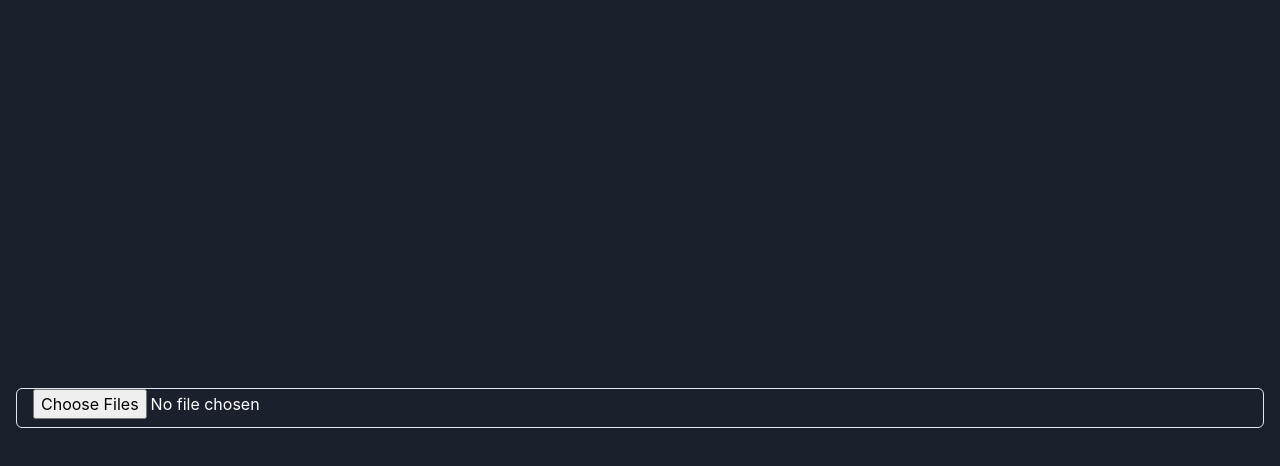
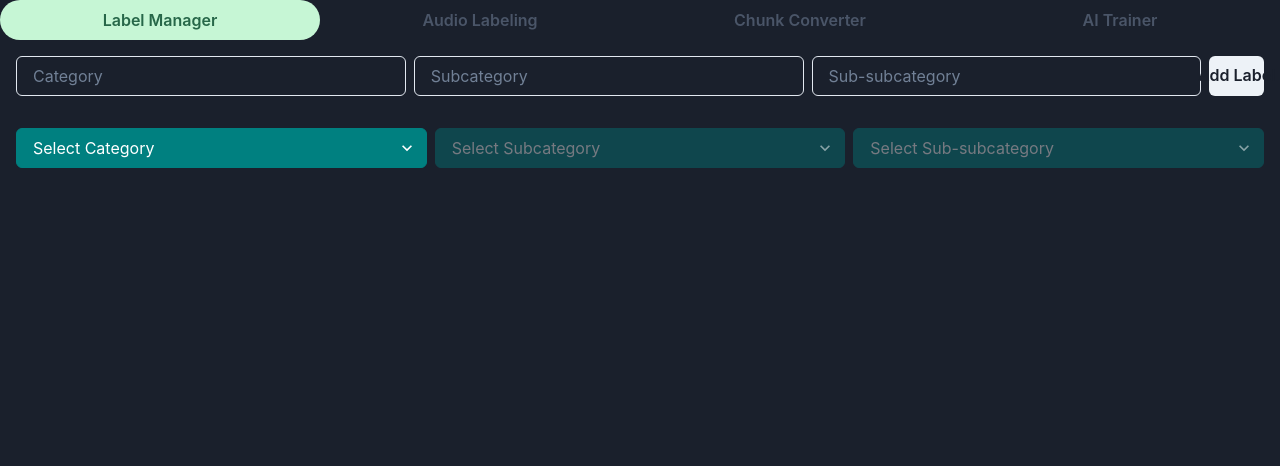
Before and after one commit to planetbridging/q4sound2ai, a React (Create React App) app in the folder front/: page /projects/1 in a window 1280 px wide. Shown: the top 466 px of the page. Built offline with nearby package versions, Linux system fonts and the light colour scheme; what @ffmpeg/ffmpeg would draw is missing.

Commit message:
added tabs and more
created label manager
fixed up the audio labeling
created theme

```diff
--- a/front/package.json
+++ b/front/package.json
@@ -19,6 +19,7 @@
     "react-icons": "^5.2.1",
     "react-router-dom": "^6.25.1",
     "react-scripts": "5.0.1",
+    "react-toastify": "^10.0.5",
     "wavesurfer-react": "^3.0.3",
     "wavesurfer.js": "^7.8.2",
     "web-vitals": "^2.1.4"
--- a/front/src/App.js
+++ b/front/src/App.js
@@ -1,12 +1,22 @@
 import React from "react";
 import { BrowserRouter as Router, Route, Routes } from "react-router-dom";
-import { ChakraProvider, Box } from "@chakra-ui/react";
+import { ChakraProvider, Box, extendTheme } from "@chakra-ui/react";
 import ObjHome from "./ObjHome";
 import ObjProject from "./ObjProject";
 
+const theme = extendTheme({
+  styles: {
+    global: {
+      body: {
+        color: "white",
+      },
+    },
+  },
+});
+
 function App() {
   return (
-    <ChakraProvider>
+    <ChakraProvider theme={theme}>
       <Router>
         <Box>
           <Routes>
--- /dev/null
+++ b/front/src/ObjLabelManager.js
@@ -0,0 +1,211 @@
+import React, { Component } from "react";
+import {
+  Box,
+  Input,
+  VStack,
+  Text,
+  Button,
+  HStack,
+  Select,
+  List,
+  ListItem,
+} from "@chakra-ui/react";
+
+class ObjLabelManager extends Component {
+  constructor(props) {
+    super(props);
+    this.state = {
+      category: "",
+      subcategory: "",
+      subsubcategory: "",
+      selectedCategory: "",
+      selectedSubcategory: "",
+      data: {},
+    };
+  }
+
+  handleCategoryChange = (event) => {
+    this.setState({ category: event.target.value });
+  };
+
+  handleSubcategoryChange = (event) => {
+    this.setState({ subcategory: event.target.value });
+  };
+
+  handleSubsubcategoryChange = (event) => {
+    this.setState({ subsubcategory: event.target.value });
+  };
+
+  handleSelectedCategoryChange = (event) => {
+    this.setState({
+      selectedCategory: event.target.value,
+      selectedSubcategory: "",
+    });
+  };
+
+  handleSelectedSubcategoryChange = (event) => {
+    this.setState({ selectedSubcategory: event.target.value });
+  };
+
+  addLabel = () => {
+    const { category, subcategory, subsubcategory, data } = this.state;
+
+    if (!category) return;
+
+    const newData = { ...data };
+
+    if (!newData[category]) {
+      newData[category] = {};
+    }
+
+    if (subcategory) {
+      if (!newData[category][subcategory]) {
+        newData[category][subcategory] = [];
+      }
+
+      if (subsubcategory) {
+        newData[category][subcategory].push(subsubcategory);
+      }
+    }
+
+    this.setState({
+      data: newData,
+      category: "",
+      subcategory: "",
+      subsubcategory: "",
+    });
+  };
+
+  renderNestedData = (data) => {
+    return (
+      <List spacing={3}>
+        {Object.keys(data).map((category) => (
+          <ListItem key={category}>
+            <Text fontWeight="bold">{category}</Text>
+            {typeof data[category] === "object" &&
+              this.renderNestedData(data[category])}
+            {Array.isArray(data[category]) && (
+              <List spacing={1} pl={4}>
+                {data[category].map((item) => (
+                  <ListItem key={item}>{item}</ListItem>
+                ))}
+              </List>
+            )}
+          </ListItem>
+        ))}
+      </List>
+    );
+  };
+
+  render() {
+    const {
+      category,
+      subcategory,
+      subsubcategory,
+      selectedCategory,
+      selectedSubcategory,
+      data,
+    } = this.state;
+
+    const subcategories = selectedCategory
+      ? Object.keys(data[selectedCategory] || {})
+      : [];
+    const subsubcategories =
+      selectedCategory && selectedSubcategory
+        ? data[selectedCategory][selectedSubcategory] || []
+        : [];
+
+    return (
+      <Box>
+        <VStack spacing={4} align="stretch">
+          <HStack>
+            <Input
+              placeholder="Category"
+              value={category}
+              onChange={this.handleCategoryChange}
+            />
+            <Input
+              placeholder="Subcategory"
+              value={subcategory}
+              onChange={this.handleSubcategoryChange}
+            />
+            <Input
+              placeholder="Sub-subcategory"
+              value={subsubcategory}
+              onChange={this.handleSubsubcategoryChange}
+            />
+            <Button onClick={this.addLabel}>Add Label</Button>
+          </HStack>
+          <Box mt={4}>
+            <HStack>
+              <Select
+                placeholder="Select Category"
+                value={selectedCategory}
+                onChange={this.handleSelectedCategoryChange}
+                bg="teal"
+                borderColor="teal"
+                color="white"
+              >
+                {Object.keys(data).map((category) => (
+                  <option
+                    key={category}
+                    value={category}
+                    style={{ backgroundColor: "teal" }}
+                  >
+                    {category}
+                  </option>
+                ))}
+              </Select>
+              <Select
+                placeholder="Select Subcategory"
+                value={selectedSubcategory}
+                onChange={this.handleSelectedSubcategoryChange}
+                isDisabled={!selectedCategory}
+                bg="teal"
+                borderColor="teal"
+                color="white"
+              >
+                {subcategories.map((subcategory) => (
+                  <option
+                    key={subcategory}
+                    value={subcategory}
+                    style={{ backgroundColor: "lightgreen" }}
+                  >
+                    {subcategory}
+                  </option>
+                ))}
+              </Select>
+              <Select
+                placeholder="Select Sub-subcategory"
+                isDisabled={!selectedSubcategory}
+                bg="teal"
+                borderColor="teal"
+                color="white"
+              >
+                {subsubcategories.map((subsubcategory) => (
+                  <option
+                    key={subsubcategory}
+                    value={subsubcategory}
+                    style={{ backgroundColor: "lightcoral" }}
+                  >
+                    {subsubcategory}
+                  </option>
+                ))}
+              </Select>
+            </HStack>
+          </Box>
+          <Box>
+            {Object.keys(data).length > 0 && (
+              <Box mt={4}>
+                <Text mb={2}>Labels:</Text>
+                {this.renderNestedData(data)}
+              </Box>
+            )}
+          </Box>
+        </VStack>
+      </Box>
+    );
+  }
+}
+
+export default ObjLabelManager;
--- a/front/src/ObjProject.js
+++ b/front/src/ObjProject.js
@@ -13,12 +13,23 @@ import {
   SliderThumb,
   Wrap,
   WrapItem,
+  Tabs,
+  TabList,
+  TabPanels,
+  Tab,
+  TabPanel,
+  Stack,
+  StackDivider,
 } from "@chakra-ui/react";
+
+import { toast } from "react-toastify";
 import WaveSurfer from "wavesurfer.js";
 import TimelinePlugin from "wavesurfer.js/dist/plugins/timeline";
 import RegionsPlugin from "wavesurfer.js/dist/plugins/regions";
 import { convertToWav } from "./audioUtils";
 import withParams from "./withParams";
+
+import ObjLabelManager from "./ObjLabelManager";
 
 class ObjProject extends React.Component {
   constructor(props) {
@@ -72,8 +83,21 @@ class ObjProject extends React.Component {
   processFiles = async (files) => {
     const audioUrls = [];
     for (const file of files) {
+      try {
         const audioUrl = await convertToWav(file, this.updateProgress);
         audioUrls.push(audioUrl);
+      } catch (error) {
+        console.error(`Error loading file ${file.name}:`, error);
+        toast.error(`Error loading file ${file.name}: ${error.message}`, {
+          position: "bottom-right",
+          autoClose: 5000,
+          hideProgressBar: false,
+          closeOnClick: true,
+          pauseOnHover: true,
+          draggable: true,
+          progress: undefined,
+        });
+      }
     }
     return audioUrls;
   };
@@ -149,6 +173,7 @@ class ObjProject extends React.Component {
       const regionsPlugin = this.waveSurferInstance.plugins.regions;
       const duration = this.waveSurferInstance.getDuration();
       const chunkSize = 1; // Fixed chunk size of 1 second
+
       for (let i = 0; i < duration; i += chunkSize) {
         const start = i;
         const end = i + chunkSize;
@@ -158,13 +183,17 @@ class ObjProject extends React.Component {
           color: `rgba(0, 255, 0, 0.1)`,
         });
       }
-      const regions = regionsPlugin.list;
+
+      console.log(regionsPlugin);
+
+      const regions = regionsPlugin.regions; // Updated to use regions array
       if (regions) {
-        const chunks = Object.values(regions).map((region, index) => ({
-          id: index,
+        const chunks = regions.map((region, index) => ({
+          id: region.id,
           start: region.start,
           end: region.end,
         }));
+        console.log("Chunks:", chunks); // Log chunks to console
         this.setState({ chunks });
       }
     }
@@ -172,7 +201,31 @@ class ObjProject extends React.Component {
 
   handleFileSelect = (index) => {
     this.setState({ selectedFileIndex: index }, () => {
+      if (this.waveSurferRef.current && this.timelineRef.current) {
+        try {
           this.initWaveSurfer(this.state.audioUrls[index]);
+        } catch (error) {
+          toast.error(`Error initializing WaveSurfer: ${error.message}`, {
+            position: "bottom-right",
+            autoClose: 5000,
+            hideProgressBar: false,
+            closeOnClick: true,
+            pauseOnHover: true,
+            draggable: true,
+            progress: undefined,
+          });
+        }
+      } else {
+        toast.error("Container not found", {
+          position: "bottom-right",
+          autoClose: 5000,
+          hideProgressBar: false,
+          closeOnClick: true,
+          pauseOnHover: true,
+          draggable: true,
+          progress: undefined,
+        });
+      }
     });
   };
 
@@ -189,20 +242,36 @@ class ObjProject extends React.Component {
       zoom,
       chunks,
     } = this.state;
-
-    return (
-      <Box
-        height="100vh"
-        width="100vw"
+    /*  height="100vh"
+        width="100%"
         p={4}
         display="flex"
         flexDirection="column"
         justifyContent="center"
         alignItems="center"
         bg="gray.800"
-        color="white"
-        overflow="hidden"
+        color="white"*/
+    return (
+      <Box>
+        <Tabs
+          isFitted
+          variant="soft-rounded"
+          colorScheme="green"
+          minH="100vh"
+          width="100%"
+          bg="gray.800"
         >
+          <TabList>
+            <Tab>Label Manager</Tab>
+            <Tab>Audio Labeling</Tab>
+            <Tab>Chunk Converter</Tab>
+            <Tab>AI Trainer</Tab>
+          </TabList>
+          <TabPanels h="95%">
+            <TabPanel>
+              <ObjLabelManager />
+            </TabPanel>
+            <TabPanel>
               <Input
                 type="file"
                 multiple
@@ -225,7 +294,9 @@ class ObjProject extends React.Component {
                         borderWidth="1px"
                         borderRadius="lg"
                         cursor="pointer"
-                  bg={selectedFileIndex === index ? "teal.500" : "gray.700"}
+                        bg={
+                          selectedFileIndex === index ? "teal.500" : "gray.700"
+                        }
                         onClick={() => this.handleFileSelect(index)}
                       >
                         <Text>{file.name}</Text>
@@ -240,7 +311,11 @@ class ObjProject extends React.Component {
                     borderRadius="lg"
                     bg="gray.700"
                     width="100%"
-              overflow="hidden"
+                  >
+                    <VStack
+                      divider={<StackDivider borderColor="gray.200" />}
+                      spacing={4}
+                      align="stretch"
                     >
                       <Text mb={2}>Audio {selectedFileIndex + 1}</Text>
                       <div ref={this.waveSurferRef}></div>
@@ -282,7 +357,7 @@ class ObjProject extends React.Component {
                         </Button>
                       </HStack>
                       {chunks && (
-                <Box mt={4}>
+                        <Box mt={4} h="40vh" overflow={"auto"}>
                           <Text mb={2}>Chunks:</Text>
                           <VStack align="stretch">
                             {chunks.map((chunk) => (
@@ -293,16 +368,28 @@ class ObjProject extends React.Component {
                                 borderRadius="lg"
                               >
                                 <Text>
-                          Chunk {chunk.id}: {chunk.start}s - {chunk.end}s
+                                  Chunk {chunk.id}: {chunk.start}s - {chunk.end}
+                                  s
                                 </Text>
                               </Box>
                             ))}
                           </VStack>
                         </Box>
                       )}
+                    </VStack>
                   </Box>
                 )}
               </VStack>
+            </TabPanel>
+
+            <TabPanel>
+              <p>three!</p>
+            </TabPanel>
+            <TabPanel>
+              <p>four!</p>
+            </TabPanel>
+          </TabPanels>
+        </Tabs>
       </Box>
     );
   }
```
Also changed, not shown: 1 other file (tests, documents, lock files or other folders). Lines whose indentation alone changed are shown as unchanged.
